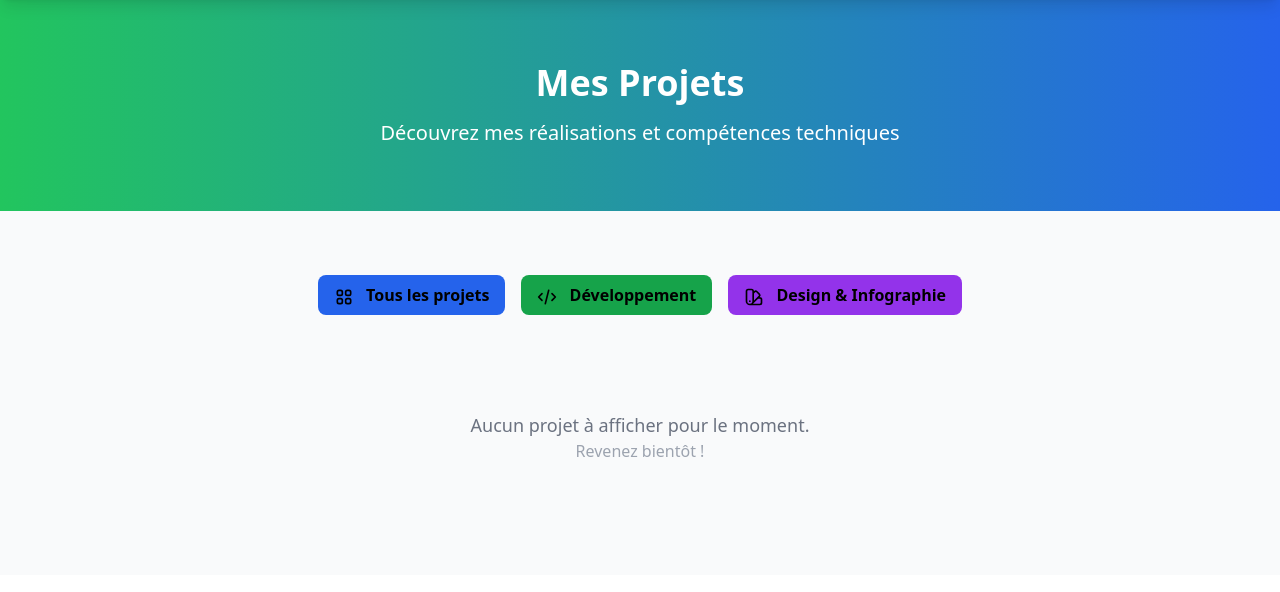
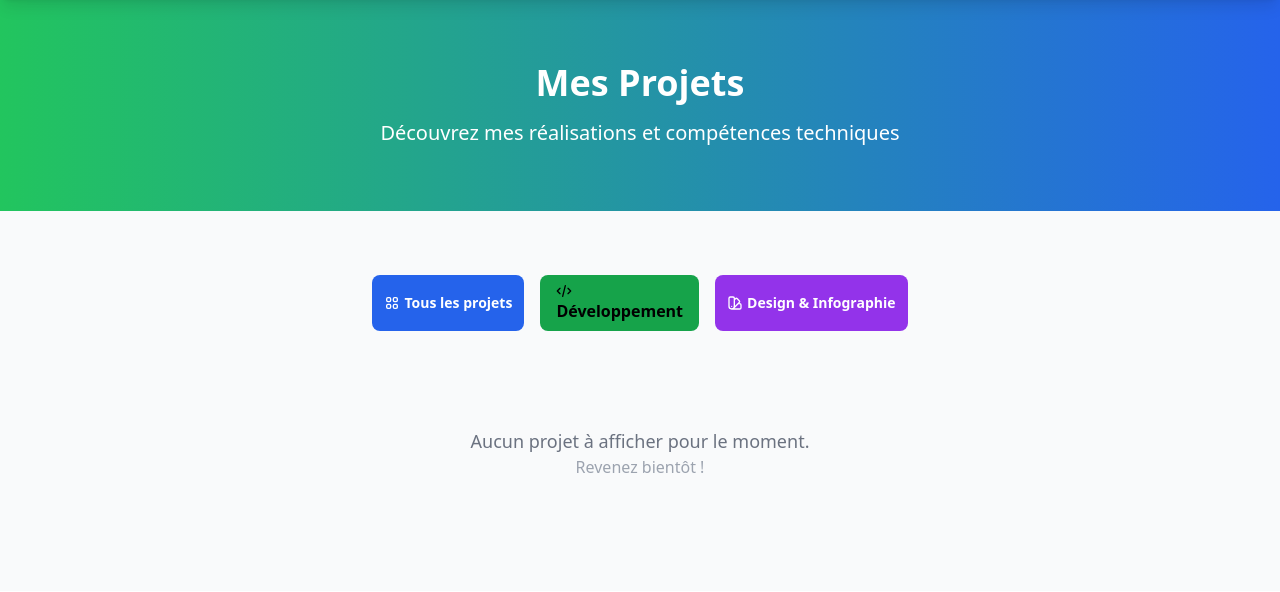
Before and after one commit to Lebon24/mon_site_personnel, a Django app: page /portfolio/ in a window 1280 px wide. Shown: the part 101-693 px from the top of the page. Run offline with Django 5.2, Linux system fonts and the light colour scheme; data that the repository does not hold is empty; some libraries are stand-ins or nearby versions.

Commit message:
Update portfolio.html

```diff
--- a/templates/main/portfolio.html
+++ b/templates/main/portfolio.html
@@ -63,26 +63,23 @@ document.addEventListener('DOMContentLoaded', function() {
 
 
         <div class="flex justify-center mb-12 space-x-4">
-            <button class="filter-btn active bg-blue-600 text-black px-4 py-2 rounded-lg font-semibold hover:bg-blue-100 transition-all duration-300 hover-scale
-                transition-colors text-sm md:text-base whitespace-nowrap"
-                    data-filter="all">
-                <svg class="w-5 h-5 inline mr-2" fill="none" stroke="currentColor" viewBox="0 0 24 24">
+            <button class="filter-btn active bg-blue-600 text-white px-3 py-2 rounded-lg font-semibold hover:bg-blue-700 transition-all duration-300 text-sm whitespace-nowrap flex items-center" data-filter="all">
+                <svg class="w-4 h-4 mr-1 flex-shrink-0" fill="none" stroke="currentColor" viewBox="0 0 24 24">
                     <path stroke-linecap="round" stroke-linejoin="round" stroke-width="2" d="M4 6a2 2 0 012-2h2a2 2 0 012 2v2a2 2 0 01-2 2H6a2 2 0 01-2-2V6zm10 0a2 2 0 012-2h2a2 2 0 012 2v2a2 2 0 01-2 2h-2a2 2 0 01-2-2V6zM4 16a2 2 0 012-2h2a2 2 0 012 2v2a2 2 0 01-2 2H6a2 2 0 01-2-2v-2zm10 0a2 2 0 012-2h2a2 2 0 012 2v2a2 2 0 01-2 2h-2a2 2 0 01-2-2v-2z"/>
                 </svg>
                 Tous les projets
             </button>
 
-            <button class="filter-btn bg-green-600 text-black px-4 py-2 rounded-lg font-semibold hover:bg-green-600 transition-all duration-300 hover-scale
-                transition-colors text-sm md:text-base whitespace-nowrap" data-filter="developpement">
-                <svg class="w-5 h-5 inline mr-2" fill="none" stroke="currentColor" viewBox="0 0 24 24">
+            <button class="filter-btn bg-green-600 text-black px-4 py-2 rounded-lg font-semibold hover:bg-green-600 transition-all duration-300 hover-scale transition-colors text-sm md:text-base whitespace-nowrap" data-filter="developpement">
+                <svg class="w-4 h-4 mr-1 flex-shrink-0" fill="none" stroke="currentColor" viewBox="0 0 24 24">
                     <path stroke-linecap="round" stroke-linejoin="round" stroke-width="2" d="M10 20l4-16m4 4l4 4-4 4M6 16l-4-4 4-4"/>
                 </svg>
                 Développement
             </button>
 
-            <button class="filter-btn bg-purple-600 text-black px-4 py-2 rounded-lg font-semibold hover:bg-purple-600 transition-all duration-300 hover-scale
-                transition-colors text-sm md:text-base whitespace-nowrap" data-filter="design">
-                <svg class="w-5 h-5 inline mr-2" fill="none" stroke="currentColor" viewBox="0 0 24 24">
+            <button class="filter-btn bg-purple-600 text-white px-3 py-2 rounded-lg font-semibold hover:bg-purple-700 transition-all duration-300 text-sm whitespace-nowrap flex items-center"
+            data-filter="design">
+                <svg class="w-4 h-4 mr-1 flex-shrink-0" fill="none" stroke="currentColor" viewBox="0 0 24 24">
                     <path stroke-linecap="round" stroke-linejoin="round" stroke-width="2" d="M7 21a4 4 0 01-4-4V5a2 2 0 012-2h4a2 2 0 012 2v12a4 4 0 01-4 4zm0 0h12a2 2 0 002-2v-4a2 2 0 00-2-2h-2.343M11 7.343l1.657-1.657a2 2 0 012.828 0l2.829 2.829a2 2 0 010 2.828l-8.486 8.485M7 17h.01"/>
                 </svg>
                 Design & Infographie
```
